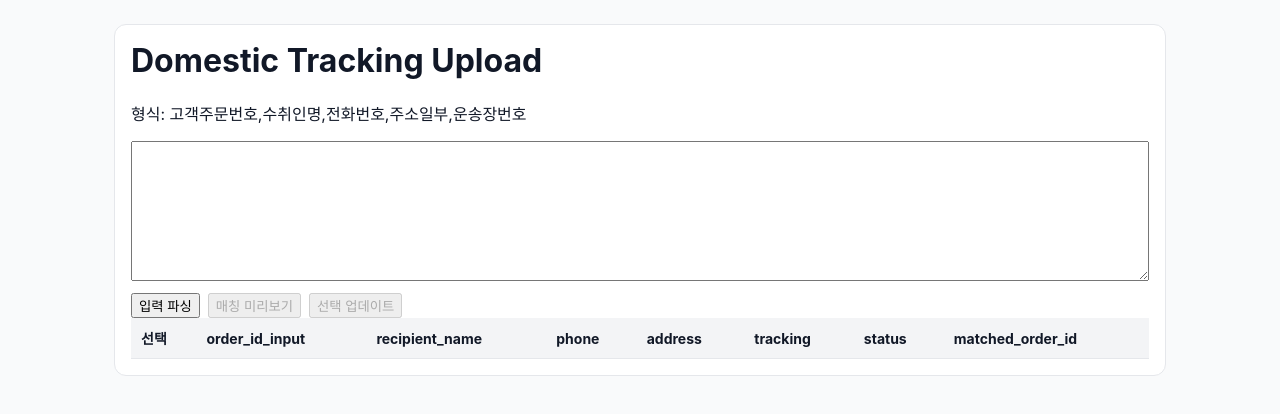
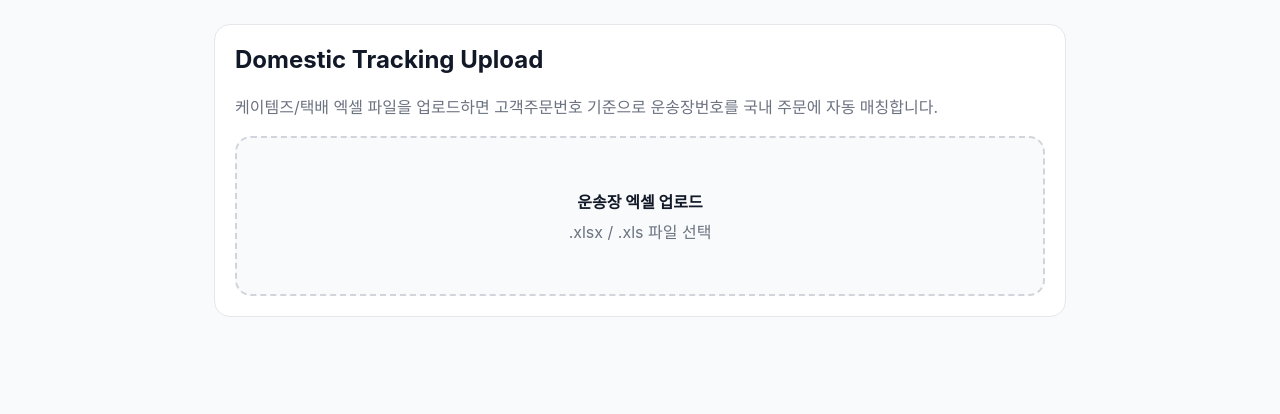
Before and after one commit to ddogagak/shipping, a Next.js app in the folder web/: page /domestic-tracking in a window 1280 px wide. Shown: the top 414 px of the page. Built offline with nearby package versions, Linux system fonts and the light colour scheme.

Commit message:
Update page.tsx

```diff
--- a/web/src/app/domestic-tracking/page.tsx
+++ b/web/src/app/domestic-tracking/page.tsx
@@ -1,31 +1,185 @@
 "use client";
-import { useState } from "react";
 
-export default function DomesticTrackingPage(){
-  const [raw,setRaw]=useState("");
-  const [rows,setRows]=useState<any[]>([]);
+import { useState, type CSSProperties } from "react";
 
-  function parseInput(){
-    const parsed=raw.split(/\n/).map(l=>l.trim()).filter(Boolean).map((l)=>{const p=l.split(',').map(v=>v.trim()); return {order_id_input:p[0]||'',recipient_name:p[1]||'',phone:p[2]||'',address:p[3]||'',tracking_number:p[4]||''};});
-    setRows(parsed);
+type UploadResult = {
+  ok: boolean;
+  total: number;
+  matched_count: number;
+  unmatched_count: number;
+  unmatched?: { order_id: string; tracking_number: string }[];
+};
+
+export default function DomesticTrackingPage() {
+  const [fileName, setFileName] = useState("");
+  const [loading, setLoading] = useState(false);
+  const [result, setResult] = useState<UploadResult | null>(null);
+  const [message, setMessage] = useState("");
+
+  async function uploadTrackingExcel(file: File) {
+    setLoading(true);
+    setMessage("");
+    setResult(null);
+    setFileName(file.name);
+
+    try {
+      const form = new FormData();
+      form.append("file", file);
+
+      const res = await fetch("/api/domestic/tracking-upload", {
+        method: "POST",
+        body: form,
+      });
+
+      const json = await res.json();
+
+      if (!res.ok) {
+        setMessage(json.detail || json.error || "운송장 업로드 실패");
+        return;
+      }
+
+      setResult(json);
+      setMessage("운송장 매칭 등록 완료!");
+    } catch (error) {
+      setMessage(error instanceof Error ? error.message : "알 수 없는 오류");
+    } finally {
+      setLoading(false);
+    }
   }
 
-  async function preview(){
-    const r=await fetch('/api/domestic/tracking/preview',{method:'POST',headers:{'Content-Type':'application/json'},body:JSON.stringify({rows})});
-    const j=await r.json(); if(r.ok) setRows(j.rows||[]);
-  }
-  async function update(){
-    const selected=rows.filter(r=>r.selected);
-    await fetch('/api/domestic/tracking/update',{method:'PATCH',headers:{'Content-Type':'application/json'},body:JSON.stringify({rows:selected})});
-  }
+  return (
+    <main style={{ maxWidth: 900, margin: "0 auto", padding: 24 }}>
+      <section style={cardStyle}>
+        <h1 style={{ marginTop: 0 }}>Domestic Tracking Upload</h1>
+        <p style={{ color: "#6b7280" }}>
+          케이템즈/택배 엑셀 파일을 업로드하면 고객주문번호 기준으로 운송장번호를
+          국내 주문에 자동 매칭합니다.
+        </p>
 
-  return <main><div className='card'>
-    <h1 style={{marginTop:0}}>Domestic Tracking Upload</h1>
-    <p>형식: 고객주문번호,수취인명,전화번호,주소일부,운송장번호</p>
-    <textarea style={{width:'100%',minHeight:140}} value={raw} onChange={e=>setRaw(e.target.value)} />
-    <div style={{display:'flex',gap:8,marginTop:8}}><button onClick={parseInput}>입력 파싱</button><button onClick={preview} disabled={!rows.length}>매칭 미리보기</button><button onClick={update} disabled={!rows.some(r=>r.selected)}>선택 업데이트</button></div>
-    <div className='table-wrap'><table><thead><tr><th>선택</th><th>order_id_input</th><th>recipient_name</th><th>phone</th><th>address</th><th>tracking</th><th>status</th><th>matched_order_id</th></tr></thead><tbody>
-      {rows.map((r,i)=><tr key={i}><td><input type='checkbox' checked={!!r.selected} onChange={e=>setRows(prev=>prev.map((x,j)=>j===i?{...x,selected:e.target.checked}:x))}/></td><td>{r.order_id_input}</td><td>{r.recipient_name}</td><td>{r.phone}</td><td>{r.address}</td><td><input value={r.tracking_number||''} onChange={e=>setRows(prev=>prev.map((x,j)=>j===i?{...x,tracking_number:e.target.value}:x))}/></td><td>{r.match_status||''}</td><td>{r.matched_order_id||''}</td></tr>)}
-    </tbody></table></div>
-  </div></main>;
+        <label style={uploadBoxStyle}>
+          <strong>운송장 엑셀 업로드</strong>
+          <span style={{ color: "#6b7280", marginTop: 6 }}>
+            .xlsx / .xls 파일 선택
+          </span>
+          <input
+            type="file"
+            accept=".xlsx,.xls"
+            style={{ display: "none" }}
+            disabled={loading}
+            onChange={(event) => {
+              const file = event.target.files?.[0];
+              if (file) void uploadTrackingExcel(file);
+              event.currentTarget.value = "";
+            }}
+          />
+        </label>
+
+        {fileName ? (
+          <p style={{ marginTop: 12 }}>
+            선택 파일: <strong>{fileName}</strong>
+          </p>
+        ) : null}
+
+        {loading ? <p>업로드 및 매칭 중...</p> : null}
+
+        {message ? (
+          <p style={{ color: result ? "#059669" : "#b91c1c", fontWeight: 800 }}>
+            {message}
+          </p>
+        ) : null}
+      </section>
+
+      {result ? (
+        <section style={{ ...cardStyle, marginTop: 16 }}>
+          <h2 style={{ marginTop: 0 }}>매칭 결과</h2>
+
+          <div style={summaryGridStyle}>
+            <Summary label="전체 운송장" value={result.total} />
+            <Summary label="매칭 성공" value={result.matched_count} />
+            <Summary label="미매칭" value={result.unmatched_count} />
+          </div>
+
+          {result.unmatched?.length ? (
+            <div style={{ marginTop: 20 }}>
+              <h3>미매칭 목록</h3>
+              <table style={tableStyle}>
+                <thead>
+                  <tr>
+                    <th style={thStyle}>고객주문번호</th>
+                    <th style={thStyle}>운송장번호</th>
+                  </tr>
+                </thead>
+                <tbody>
+                  {result.unmatched.map((row) => (
+                    <tr key={`${row.order_id}-${row.tracking_number}`}>
+                      <td style={tdStyle}>{row.order_id}</td>
+                      <td style={tdStyle}>{row.tracking_number}</td>
+                    </tr>
+                  ))}
+                </tbody>
+              </table>
+            </div>
+          ) : null}
+        </section>
+      ) : null}
+    </main>
+  );
 }
+
+function Summary({ label, value }: { label: string; value: number }) {
+  return (
+    <div style={summaryCardStyle}>
+      <div style={{ color: "#6b7280", fontSize: 13 }}>{label}</div>
+      <strong style={{ fontSize: 28 }}>{value}</strong>
+    </div>
+  );
+}
+
+const cardStyle: CSSProperties = {
+  border: "1px solid #e5e7eb",
+  borderRadius: 16,
+  padding: 20,
+  background: "#fff",
+};
+
+const uploadBoxStyle: CSSProperties = {
+  display: "flex",
+  flexDirection: "column",
+  alignItems: "center",
+  justifyContent: "center",
+  minHeight: 160,
+  border: "2px dashed #d1d5db",
+  borderRadius: 16,
+  cursor: "pointer",
+  background: "#f9fafb",
+  marginTop: 18,
+};
+
+const summaryGridStyle: CSSProperties = {
+  display: "grid",
+  gridTemplateColumns: "repeat(auto-fit, minmax(160px, 1fr))",
+  gap: 12,
+};
+
+const summaryCardStyle: CSSProperties = {
+  border: "1px solid #e5e7eb",
+  borderRadius: 14,
+  padding: 14,
+};
+
+const tableStyle: CSSProperties = {
+  width: "100%",
+  borderCollapse: "collapse",
+  fontSize: 14,
+};
+
+const thStyle: CSSProperties = {
+  textAlign: "left",
+  borderBottom: "1px solid #e5e7eb",
+  padding: "10px 8px",
+};
+
+const tdStyle: CSSProperties = {
+  borderBottom: "1px solid #f3f4f6",
+  padding: "10px 8px",
+};
```
